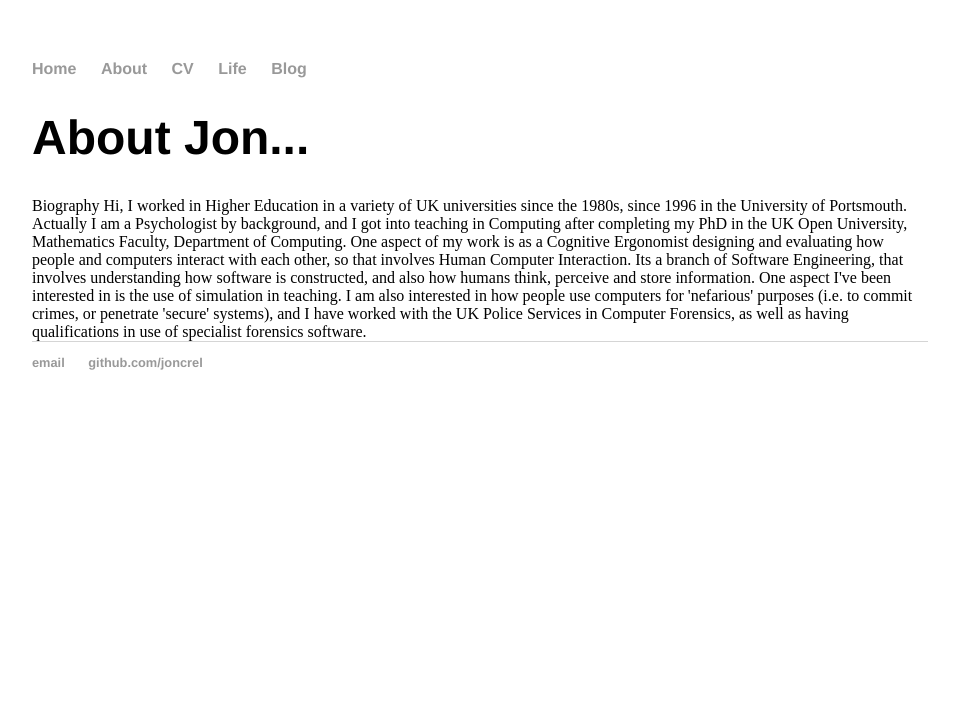
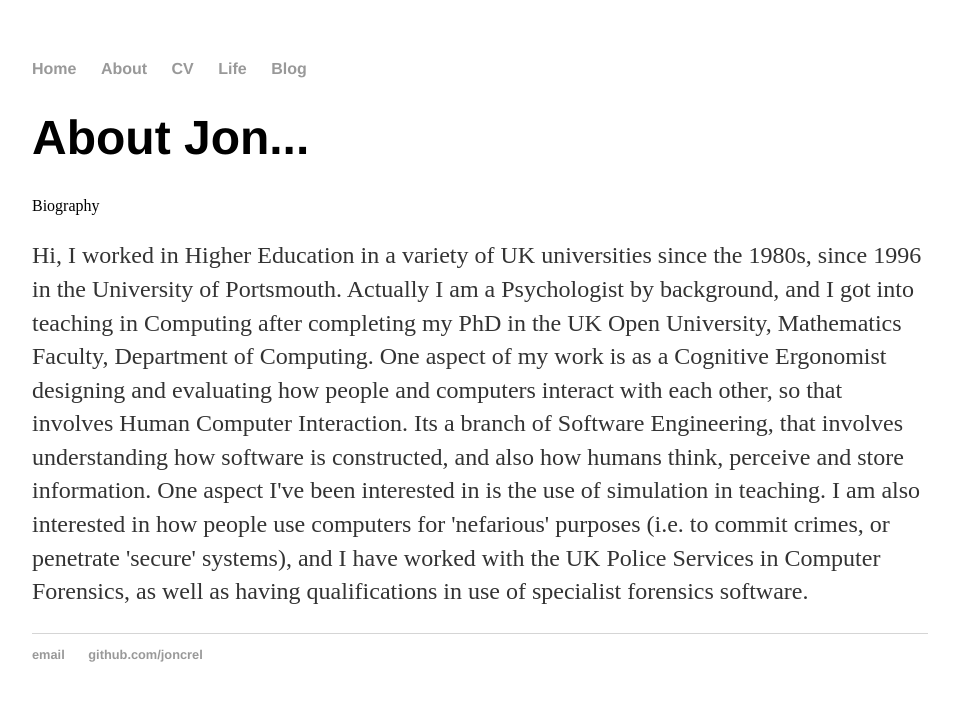
Before and after one commit to joncrel/joncrel.github.io, a Jekyll site: the page built from about/index.html, in a window 1280 px wide. Shown: the top 701 px of the page, without its empty margins (160-1119 px from the left). Built offline with Jekyll 4.4.1, drawn with Linux system fonts in a browser that asks for light colours.

```diff
--- a/about/index.html
+++ b/about/index.html
@@ -5,5 +5,5 @@ title: About Jon...
 <div class="blurb">
 	<h1>{{ page.title }}</h1>
 	Biography
-Hi, I worked in Higher Education in a variety of UK universities since the 1980s, since 1996 in the University of Portsmouth. Actually I am a Psychologist by background, and I got into teaching in Computing after completing my PhD in the UK Open University, Mathematics Faculty, Department of Computing. One aspect of my work is as a Cognitive Ergonomist designing and evaluating how people and computers interact with each other, so that involves Human Computer Interaction. Its a branch of Software Engineering, that involves understanding how software is constructed, and also how humans think, perceive and store information. One aspect I've been interested in is the use of simulation in teaching. I am also interested in how people use computers for 'nefarious' purposes (i.e. to commit crimes, or penetrate 'secure' systems), and I have worked with the UK Police Services in Computer Forensics, as well as having qualifications in use of specialist forensics software.
+<p>Hi, I worked in Higher Education in a variety of UK universities since the 1980s, since 1996 in the University of Portsmouth. Actually I am a Psychologist by background, and I got into teaching in Computing after completing my PhD in the UK Open University, Mathematics Faculty, Department of Computing. One aspect of my work is as a Cognitive Ergonomist designing and evaluating how people and computers interact with each other, so that involves Human Computer Interaction. Its a branch of Software Engineering, that involves understanding how software is constructed, and also how humans think, perceive and store information. One aspect I've been interested in is the use of simulation in teaching. I am also interested in how people use computers for 'nefarious' purposes (i.e. to commit crimes, or penetrate 'secure' systems), and I have worked with the UK Police Services in Computer Forensics, as well as having qualifications in use of specialist forensics software.</p>
 </div><!-- /.blurb -->
```
